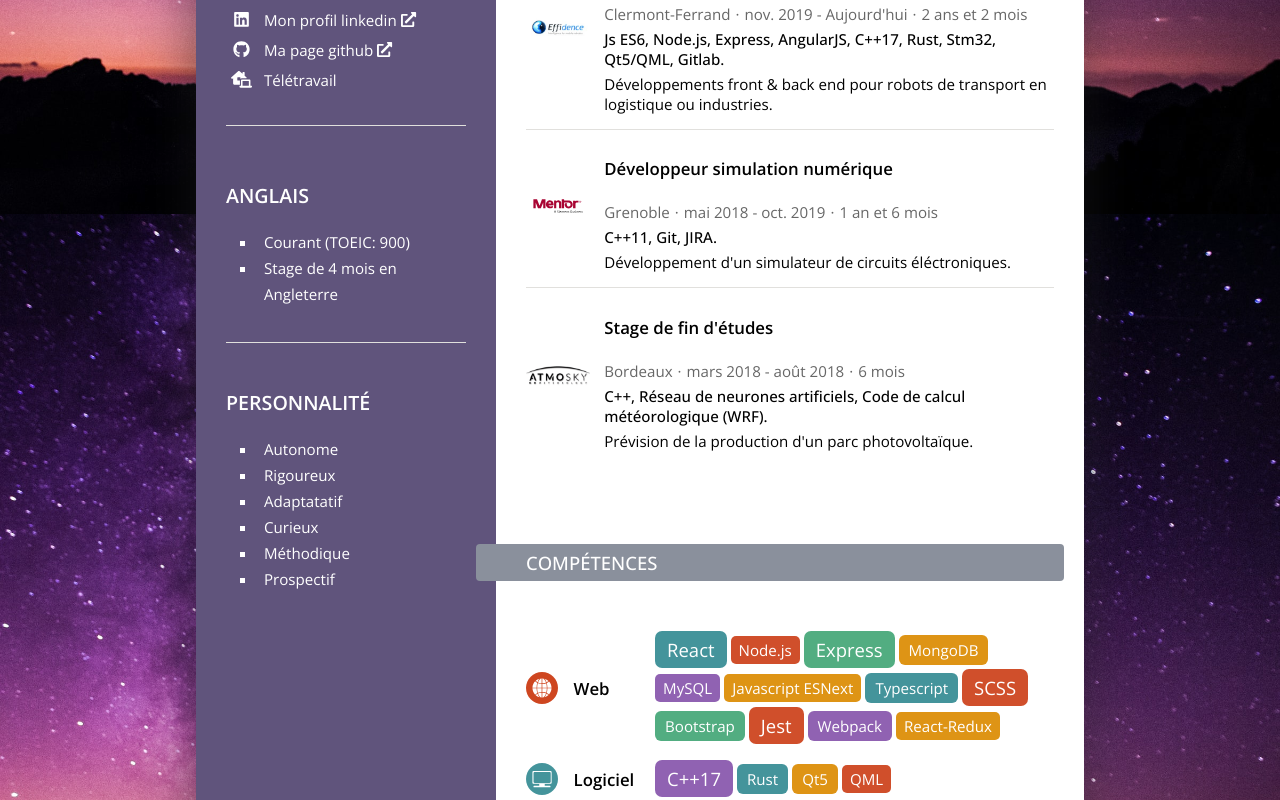
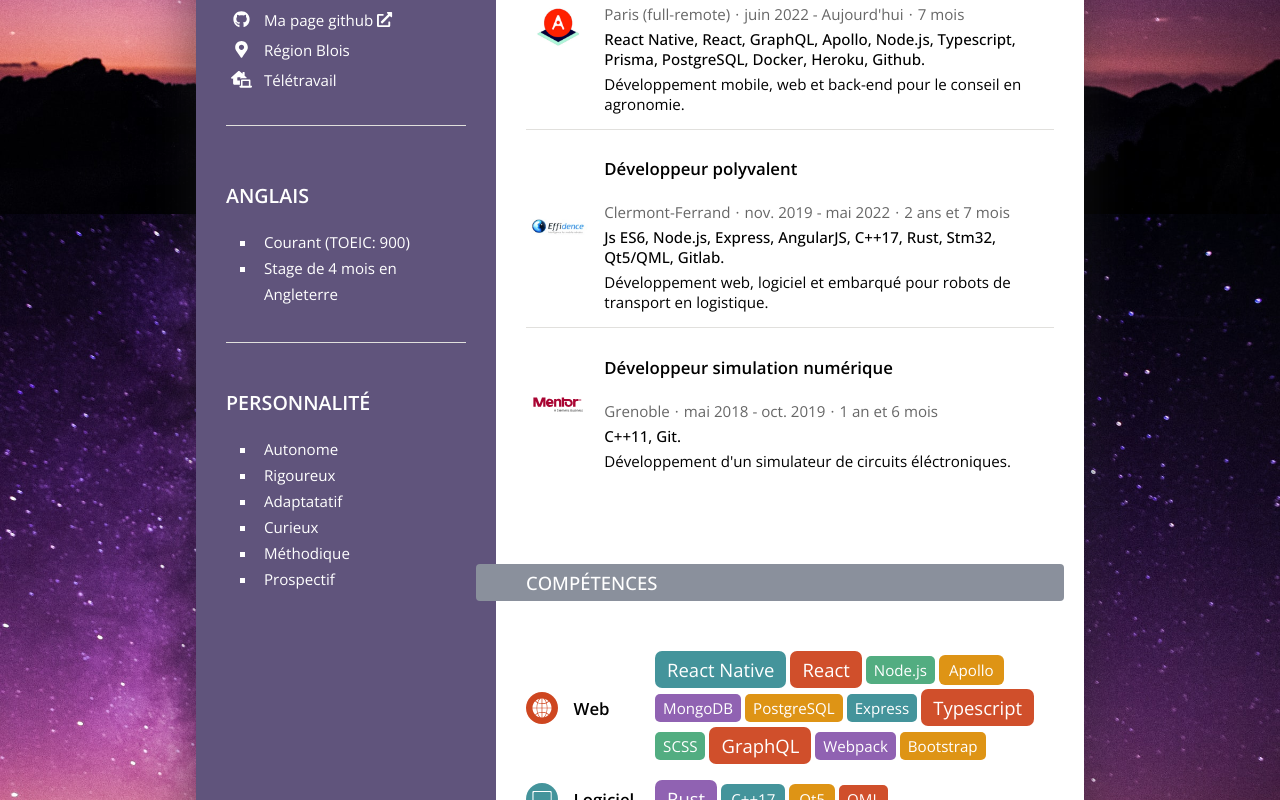
Before and after one commit to tlariviere/portfolio, a React (Create React App) app: page / in a window 1280 px wide. Shown: the part 600-1400 px from the top of the page. Built offline with nearby package versions, Linux system fonts and the light colour scheme.

Commit message:
Update CV infos

```diff
--- a/src/components/HardSkills.tsx
+++ b/src/components/HardSkills.tsx
@@ -45,40 +45,40 @@ const HardSkills: React.FC = () => {
           <h4>Web</h4>
           <div>
             <Skill color={Color.Blue} size={Size.Large}>
+              React Native
+            </Skill>
+            <Skill color={Color.Red} size={Size.Large}>
               React
             </Skill>
-            <Skill color={Color.Red} size={Size.Small}>
+            <Skill color={Color.Cyan} size={Size.Small}>
               Node.js
             </Skill>
-            <Skill color={Color.Cyan} size={Size.Large}>
+            <Skill color={Color.Orange} size={Size.Medium}>
+              Apollo
+            </Skill>
+            <Skill color={Color.Purple} size={Size.Small}>
+              MongoDB
+            </Skill>
+            <Skill color={Color.Orange} size={Size.Small}>
+              PostgreSQL
+            </Skill>
+            <Skill color={Color.Blue} size={Size.Small}>
               Express
             </Skill>
-            <Skill color={Color.Orange} size={Size.Medium}>
-              MongoDB
+            <Skill color={Color.Red} size={Size.Large}>
+              Typescript
+            </Skill>
+            <Skill color={Color.Cyan} size={Size.Small}>
+              SCSS
+            </Skill>
+            <Skill color={Color.Red} size={Size.Large}>
+              GraphQL
             </Skill>
             <Skill color={Color.Purple} size={Size.Small}>
-              MySQL
-            </Skill>
-            <Skill color={Color.Orange} size={Size.Small}>
-              Javascript ESNext
-            </Skill>
-            <Skill color={Color.Blue} size={Size.Medium}>
-              Typescript
-            </Skill>
-            <Skill color={Color.Red} size={Size.Large}>
-              SCSS
-            </Skill>
-            <Skill color={Color.Cyan} size={Size.Medium}>
-              Bootstrap
-            </Skill>
-            <Skill color={Color.Red} size={Size.Large}>
-              Jest
-            </Skill>
-            <Skill color={Color.Purple} size={Size.Medium}>
               Webpack
             </Skill>
             <Skill color={Color.Orange} size={Size.Small}>
-              React-Redux
+              Bootstrap
             </Skill>
           </div>
         </div>
@@ -87,10 +87,10 @@ const HardSkills: React.FC = () => {
           <h4>Logiciel</h4>
           <div>
             <Skill color={Color.Purple} size={Size.Large}>
-              C++17
+              Rust
             </Skill>
             <Skill color={Color.Blue} size={Size.Medium}>
-              Rust
+              C++17
             </Skill>
             <Skill color={Color.Orange} size={Size.Medium}>
               Qt5
@@ -110,14 +110,14 @@ const HardSkills: React.FC = () => {
             <Skill color={Color.Red} size={Size.Large}>
               Git
             </Skill>
-            <Skill color={Color.Purple} size={Size.Medium}>
-              GitLab
+            <Skill color={Color.Purple} size={Size.Small}>
+              Jest
             </Skill>
             <Skill color={Color.Cyan} size={Size.Medium}>
-              GitHub
+              Detox
             </Skill>
             <Skill color={Color.Orange} size={Size.Small}>
-              JIRA
+              Playwright
             </Skill>
           </div>
         </div>
--- a/src/components/Jobs.tsx
+++ b/src/components/Jobs.tsx
@@ -4,6 +4,7 @@ import styles from "./Jobs.module.scss";
 import effidence from "../assets/effidence.jpeg";
 import mentorGraphics from "../assets/mentor-graphics.svg";
 import atmosky from "../assets/atmosky.png";
+import agroleague from "../assets/agroleague.jpeg";
 
 interface JobProps {
   image: string;
@@ -70,6 +71,29 @@ const Jobs: React.FC = () => {
       <h3>Expériences professionnelles</h3>
       <div>
         <Job
+          image={agroleague}
+          alt="agroleague"
+          title="Développeur fullstack"
+          skills={[
+            "React Native",
+            "React",
+            "GraphQL",
+            "Apollo",
+            "Node.js",
+            "Typescript",
+            "Prisma",
+            "PostgreSQL",
+            "Docker",
+            "Heroku",
+            "Github",
+          ]}
+          location="Paris (full-remote)"
+          dateStart={new Date(2022, 5)}
+        >
+          Développement mobile, web et back-end pour le conseil en agronomie.
+        </Job>
+
+        <Job
           image={effidence}
           alt="effidence"
           title="Développeur polyvalent"
@@ -86,35 +110,22 @@ const Jobs: React.FC = () => {
           ]}
           location="Clermont-Ferrand"
           dateStart={new Date(2019, 10)}
+          dateEnd={new Date(2022, 4)}
         >
-          Développements front &amp; back end pour robots de transport en
-          logistique ou industries.
+          Développement web, logiciel et embarqué pour robots de transport en
+          logistique.
         </Job>
+
         <Job
           image={mentorGraphics}
           alt="mentor-graphics"
           title="Développeur simulation numérique"
-          skills={["C++11", "Git", "JIRA"]}
+          skills={["C++11", "Git"]}
           location="Grenoble"
           dateStart={new Date(2018, 4)}
           dateEnd={new Date(2019, 9)}
         >
           Développement d&apos;un simulateur de circuits éléctroniques.
-        </Job>
-        <Job
-          image={atmosky}
-          alt="atmosky"
-          title="Stage de fin d'études"
-          skills={[
-            "C++",
-            "Réseau de neurones artificiels",
-            "Code de calcul météorologique (WRF)",
-          ]}
-          location="Bordeaux"
-          dateStart={new Date(2018, 2)}
-          dateEnd={new Date(2018, 7)}
-        >
-          Prévision de la production d&apos;un parc photovoltaïque.
         </Job>
       </div>
     </section>
--- a/src/components/Profile.tsx
+++ b/src/components/Profile.tsx
@@ -55,8 +55,6 @@ const Contact = () => {
         <p>06 49 81 30 14</p>
         <FontAwesomeIcon icon={faAt} fixedWidth />
         <p>lariviere.thibaud@gmail.com</p>
-        <FontAwesomeIcon icon={faMapMarkerAlt} fixedWidth />
-        <p>Région Clermont-Ferrand</p>
         <SocialNetwork
           icon={faLinkedin}
           href="https://www.linkedin.com/in/thibaud-lariviere/"
@@ -69,6 +67,8 @@ const Contact = () => {
           prefix="Ma page"
           type="github"
         />
+        <FontAwesomeIcon icon={faMapMarkerAlt} fixedWidth />
+        <p>Région Blois</p>
         <FontAwesomeIcon icon={faLaptopHouse} fixedWidth />
         <p>Télétravail</p>
       </div>
```
Also changed, not shown: src/assets/agroleague.jpeg (added).
